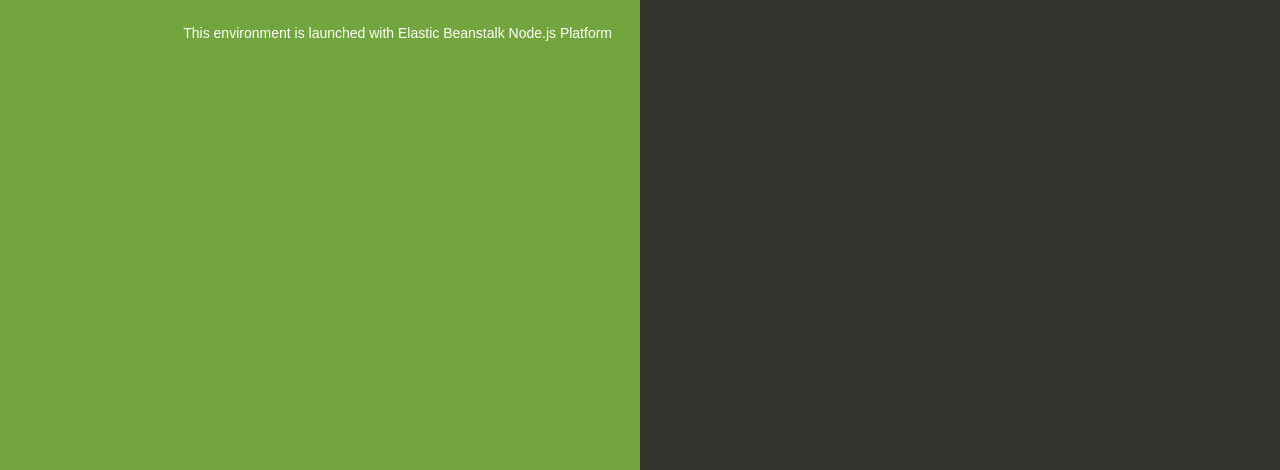
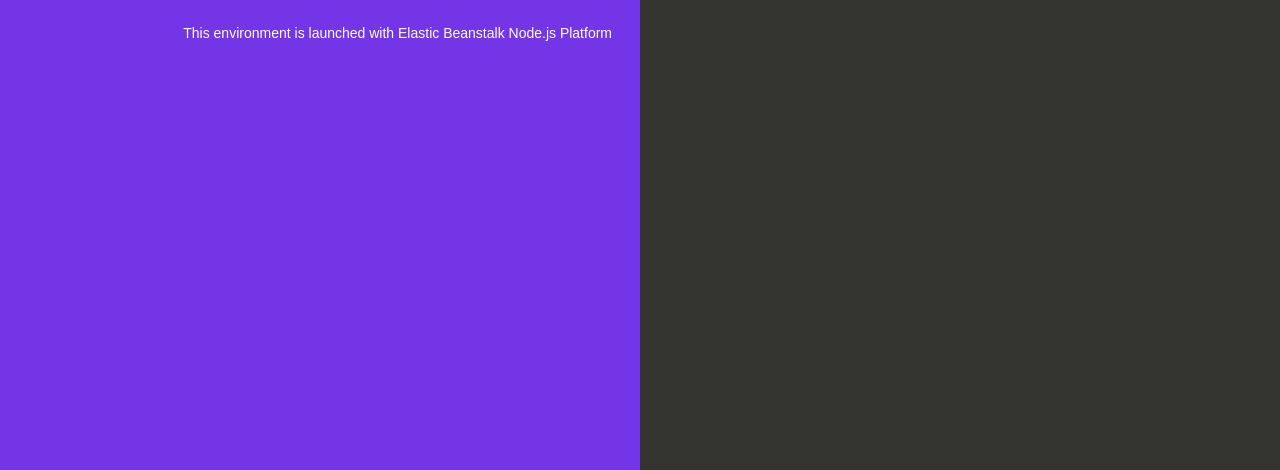
Before and after one commit to shivam-91/BeanstalkApp, a website: page index.html in a window 1280 px wide. Shown: the part 330-800 px from the top of the page. Drawn offline with Linux system fonts and the light colour scheme.

Commit message:
Update index.html

```diff
--- a/index.html
+++ b/index.html
@@ -35,7 +35,7 @@
 
         text-align: right;
         padding-top: 11em;
-        background-color: #73A53E;
+        background-color: #7335E6;
 
       }
       .textColumn p {
```
